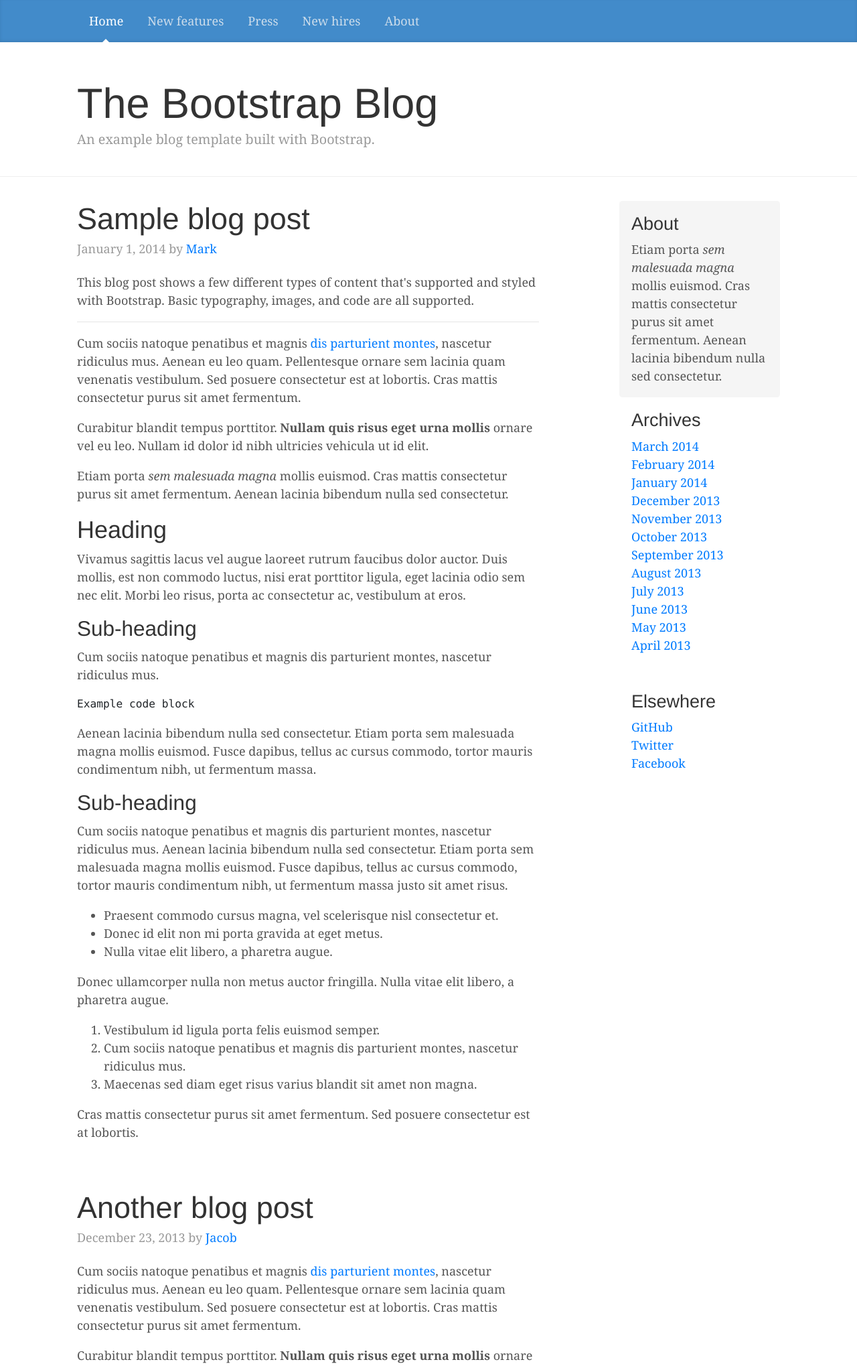
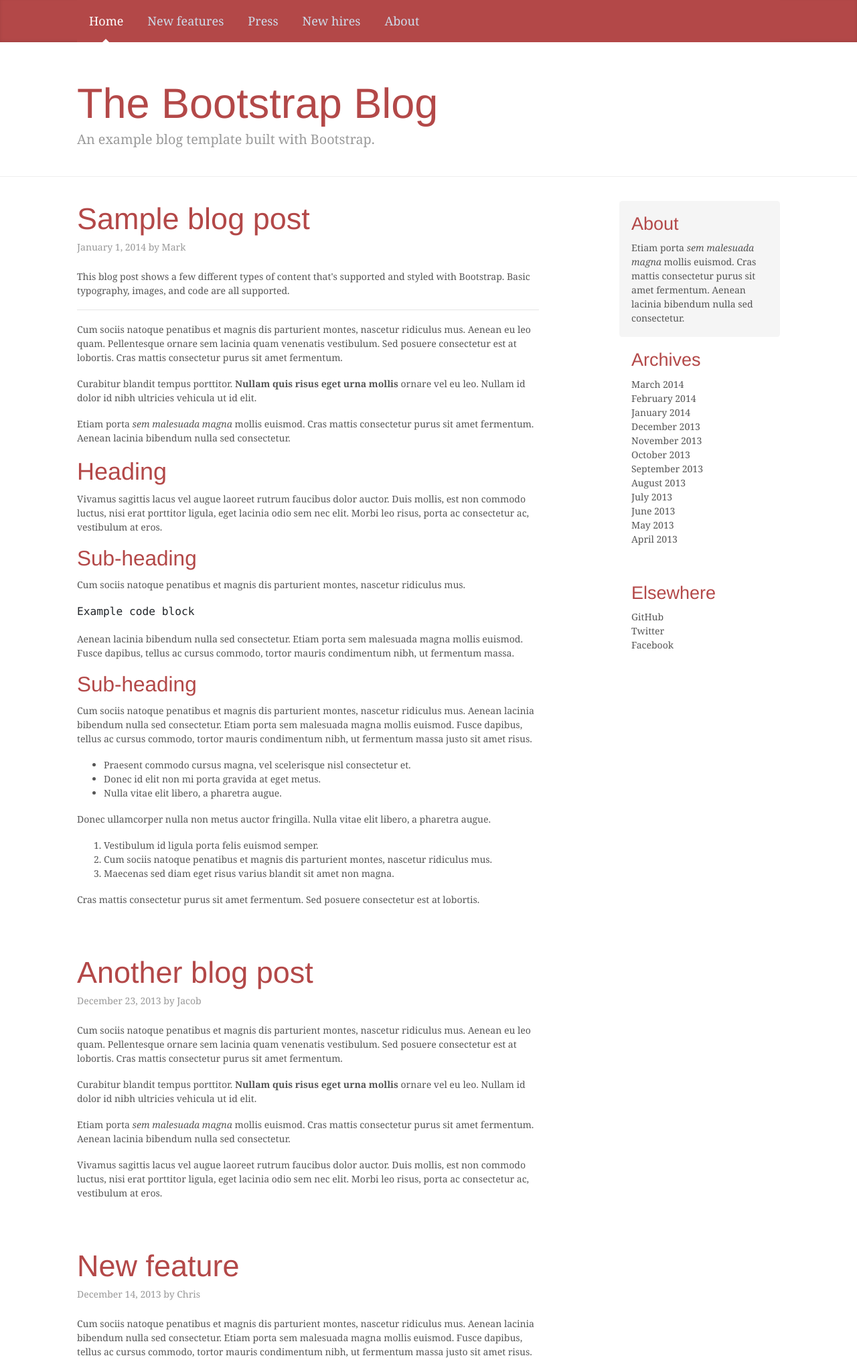
Before and after one commit to negovanovicdejan99/zavrsni_rad, a PHP site: page /posts.php in a window 1280 px wide. Shown: the top 2039 px of the page at 67% size. Run offline with PHP 8.4, Linux system fonts and the light colour scheme.

Commit message:
3. Zadatak

```diff
--- a/create-post.php
+++ b/create-post.php
@@ -11,6 +11,8 @@
 
     <!-- Custom styles for this template -->
     <link href="styles/blog.css" rel="stylesheet">
+
+    <link href="styles/styles.css" rel="stylesheet">
 </head>
 <body>
 <?php
--- a/posts.php
+++ b/posts.php
@@ -16,6 +16,8 @@
 
     <!-- Custom styles for this template -->
     <link href="styles/blog.css" rel="stylesheet">
+
+    <link href="styles/styles.css" rel="stylesheet">
 </head>
 
 <body>
@@ -31,7 +33,7 @@
         <div class="col-sm-8 blog-main">
 
             <div class="blog-post">
-                <h2 class="blog-post-title">Sample blog post</h2>
+                <h2 class="blog-post-title"><a href=""> Sample blog post</a></h2>
                 <p class="blog-post-meta">January 1, 2014 by <a href="#">Mark</a></p>
 
                 <p>This blog post shows a few different types of content that's supported and styled with Bootstrap. Basic typography, images, and code are all supported.</p>
@@ -64,7 +66,7 @@
             </div><!-- /.blog-post -->
 
             <div class="blog-post">
-                <h2 class="blog-post-title">Another blog post</h2>
+                <h2 class="blog-post-title"><a href=""> Another blog post</a></h2>
                 <p class="blog-post-meta">December 23, 2013 by <a href="#">Jacob</a></p>
 
                 <p>Cum sociis natoque penatibus et magnis <a href="#">dis parturient montes</a>, nascetur ridiculus mus. Aenean eu leo quam. Pellentesque ornare sem lacinia quam venenatis vestibulum. Sed posuere consectetur est at lobortis. Cras mattis consectetur purus sit amet fermentum.</p>
@@ -76,7 +78,7 @@
             </div><!-- /.blog-post -->
 
             <div class="blog-post">
-                <h2 class="blog-post-title">New feature</h2>
+                <h2 class="blog-post-title"><a href="">New feature</a></h2>
                 <p class="blog-post-meta">December 14, 2013 by <a href="#">Chris</a></p>
 
                 <p>Cum sociis natoque penatibus et magnis dis parturient montes, nascetur ridiculus mus. Aenean lacinia bibendum nulla sed consectetur. Etiam porta sem malesuada magna mollis euismod. Fusce dapibus, tellus ac cursus commodo, tortor mauris condimentum nibh, ut fermentum massa justo sit amet risus.</p>
--- a/single-post.php
+++ b/single-post.php
@@ -11,6 +11,8 @@
 
     <!-- Custom styles for this template -->
     <link href="styles/blog.css" rel="stylesheet">
+
+    <link href="styles/styles.css" rel="stylesheet">
 </head>
 <body>
 <?php
--- /dev/null
+++ b/styles/styles.css
@@ -0,0 +1,15 @@
+p, li {
+        font-size: 14px;
+
+}
+
+.nav, .blog-masthead {
+    background-color: #b34848;
+}
+
+h1, h2, h3, h4, h5, h6 {
+    color: #b34848;
+}
+a, a:hover {
+    color: inherit;
+}
```
Also changed, not shown: comments.php (+33 -0 lines).
